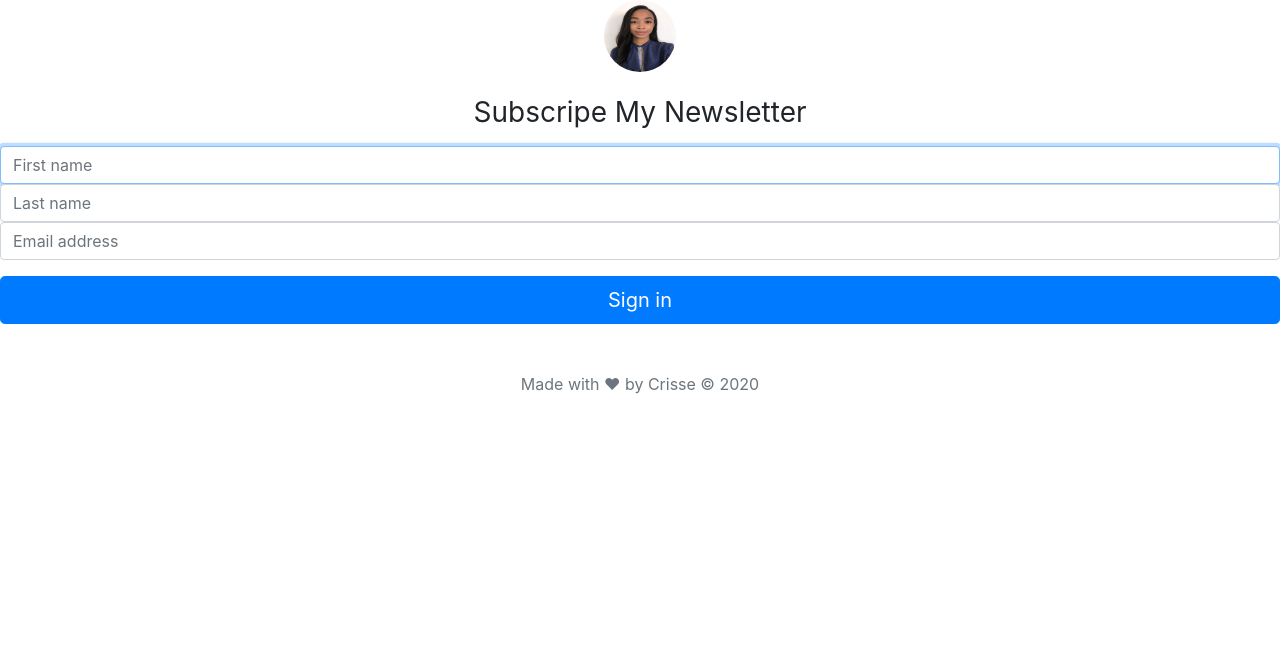
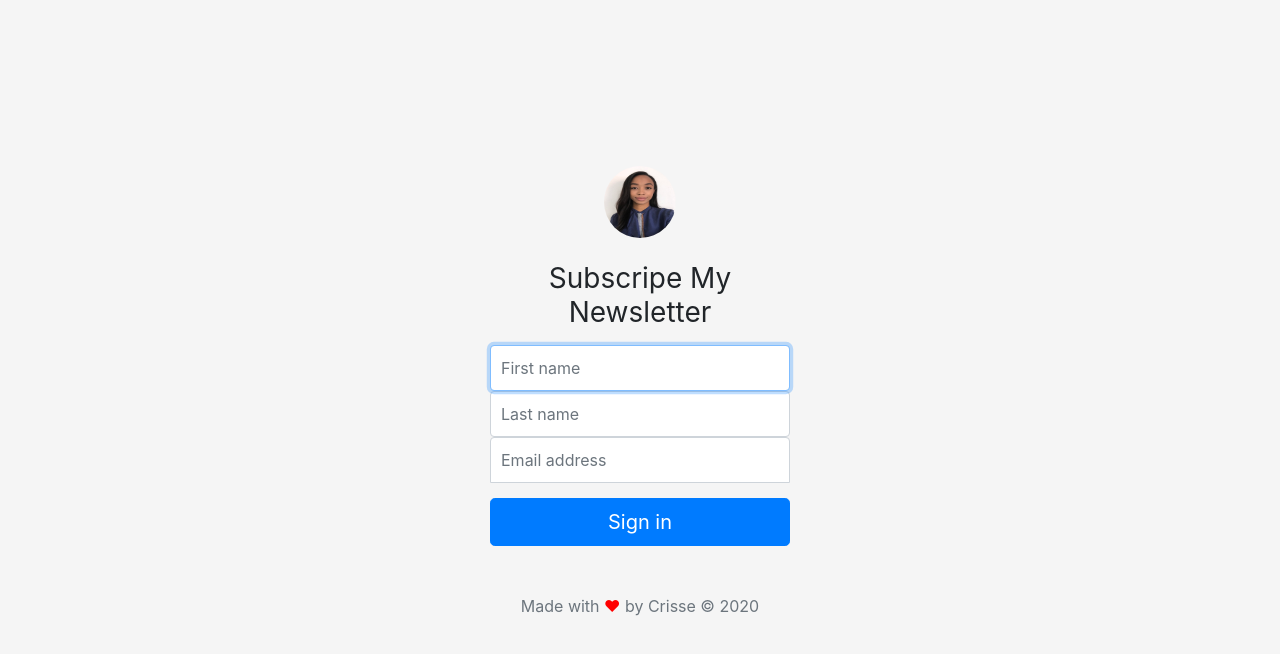
Before and after one commit to crissesoto/newsletter, a website: page signup.html in a window 1280 px wide. Drawn offline with nearby package versions, Linux system fonts and the light colour scheme.

Commit message:
added css file

```diff
--- a/public/css/signup.css
+++ b/public/css/signup.css
@@ -0,0 +1,52 @@
+html,
+body {
+	height: 100%;
+}
+
+body {
+	display: -ms-flexbox;
+	display: flex;
+	-ms-flex-align: center;
+	align-items: center;
+	padding-top: 40px;
+	padding-bottom: 40px;
+	background-color: #f5f5f5;
+}
+
+.form-signin {
+	width: 100%;
+	max-width: 330px;
+	padding: 15px;
+	margin: auto;
+}
+.form-signin .checkbox {
+	font-weight: 400;
+}
+.form-signin .form-control {
+	position: relative;
+	box-sizing: border-box;
+	height: auto;
+	padding: 10px;
+	font-size: 16px;
+}
+.form-signin .form-control:focus {
+	z-index: 2;
+}
+.form-signin input[type="email"] {
+	margin-bottom: -1px;
+	border-bottom-right-radius: 0;
+	border-bottom-left-radius: 0;
+}
+.form-signin input[type="firstName"] {
+	margin-bottom: 10px;
+	border-top-left-radius: 0;
+	border-top-right-radius: 0;
+}
+.form-signin input[type="lastName"] {
+	margin-bottom: 10px;
+	border-top-left-radius: 0;
+	border-top-right-radius: 0;
+}
+.heart {
+	color: red;
+}
--- a/signup.html
+++ b/signup.html
@@ -42,7 +42,7 @@
       }
     </style>
     <!-- Custom styles for this template -->
-    <link href="signin.css" rel="stylesheet">
+    <link href="css/signup.css" rel="stylesheet">
 
   </head>
   <body class="text-center">
```
